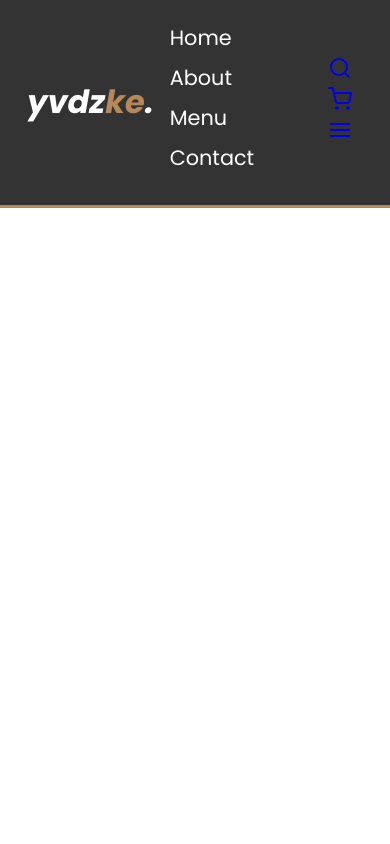
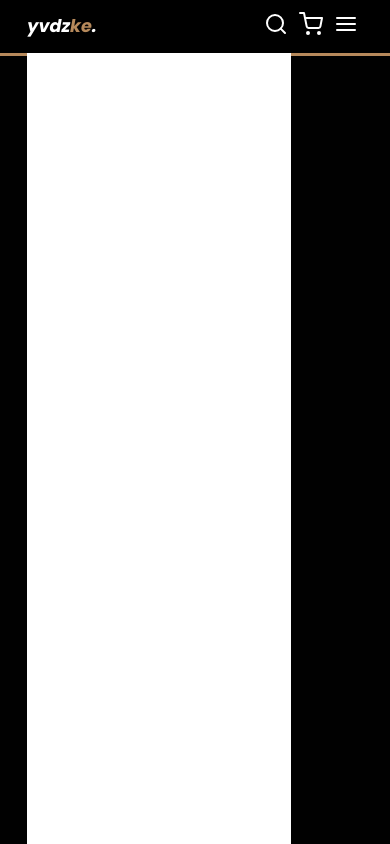
Before and after one commit to yvdzke/yvdzke, a plain HTML site: page index.html in a window 390 px wide. Drawn offline with nearby package versions, Linux system fonts and the light colour scheme.

Commit message:
Add files via upload

```diff
--- a/assets/style.css
+++ b/assets/style.css
@@ -2,7 +2,7 @@
 
  --primary: #b6895b;
 
- --bg: #fff;
+ --bg: #010101;
 
 }
 
@@ -115,3 +115,89 @@ body {
  transform: scaleX(0.5)
 
 }
+
+
+.navbar .navbar-extra a {
+
+ color: #fff;
+
+ margin: 0 0.5rem;
+
+
+}
+
+
+
+#menu {
+
+ display: none;
+
+}
+
+/* Media Queries */
+
+/* Laptop */
+
+@media (max-width: 1366px) {
+
+ html {
+
+ font-size: 75%;
+
+   }
+}
+
+/* Tablet */
+
+@media (max-width: 768px){
+
+ html {
+
+ font-size: 62.5%;
+
+   }
+
+#menu {
+
+ display: inline-block;
+
+}
+
+.navbar .navbar-nav{
+
+ position: absolute;
+
+ top: 100%;
+
+ right: -100;
+
+ background-color: #fff;
+
+ width: 30rem;
+
+ height: 100vh;
+
+}
+
+.navbar .navbar-nav.active {
+
+right: 0;
+
+}
+}
+
+/* Mobile */
+
+@media (max-width: 450px) {
+
+ html {
+
+ font-size: 55%;
+
+   }
+}
+
+
+
+
+/* Navbar End */
```
Also changed, not shown: assets/scriptnav.js (added, +9 -0 lines).
